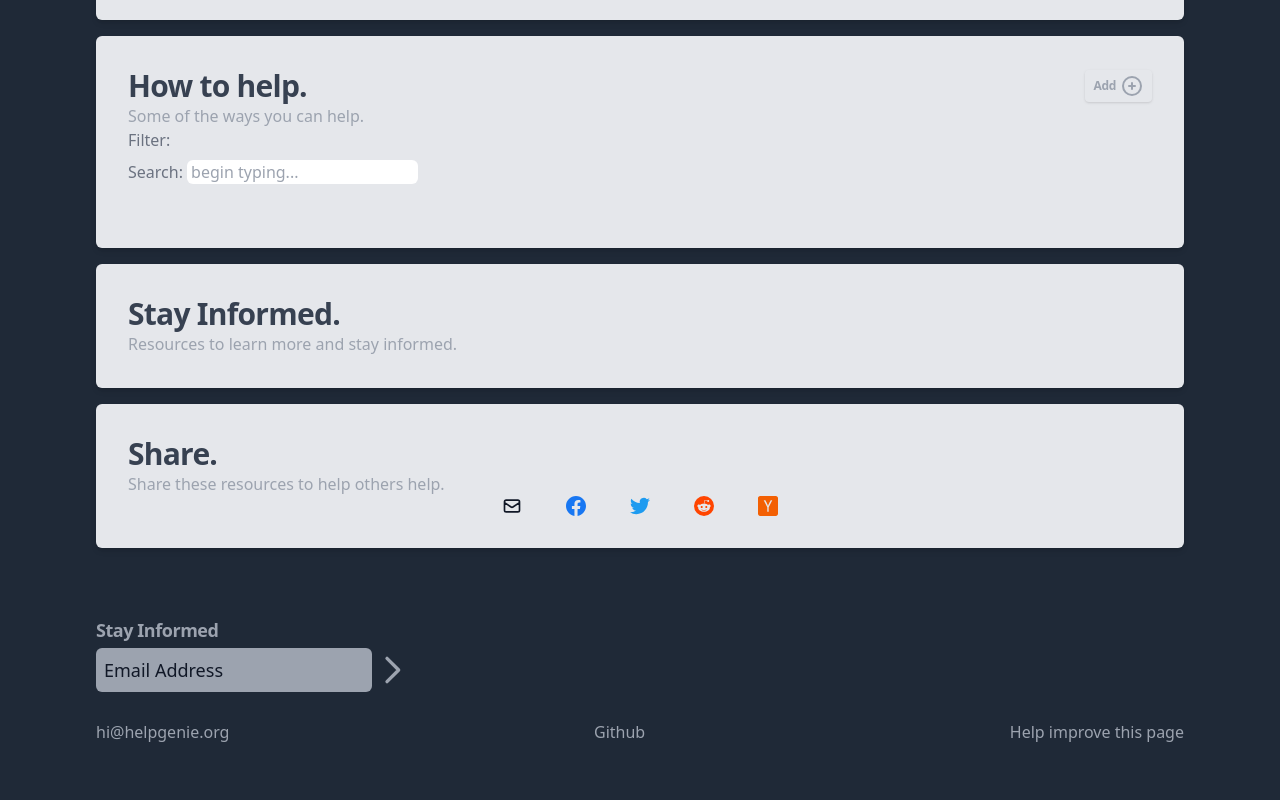
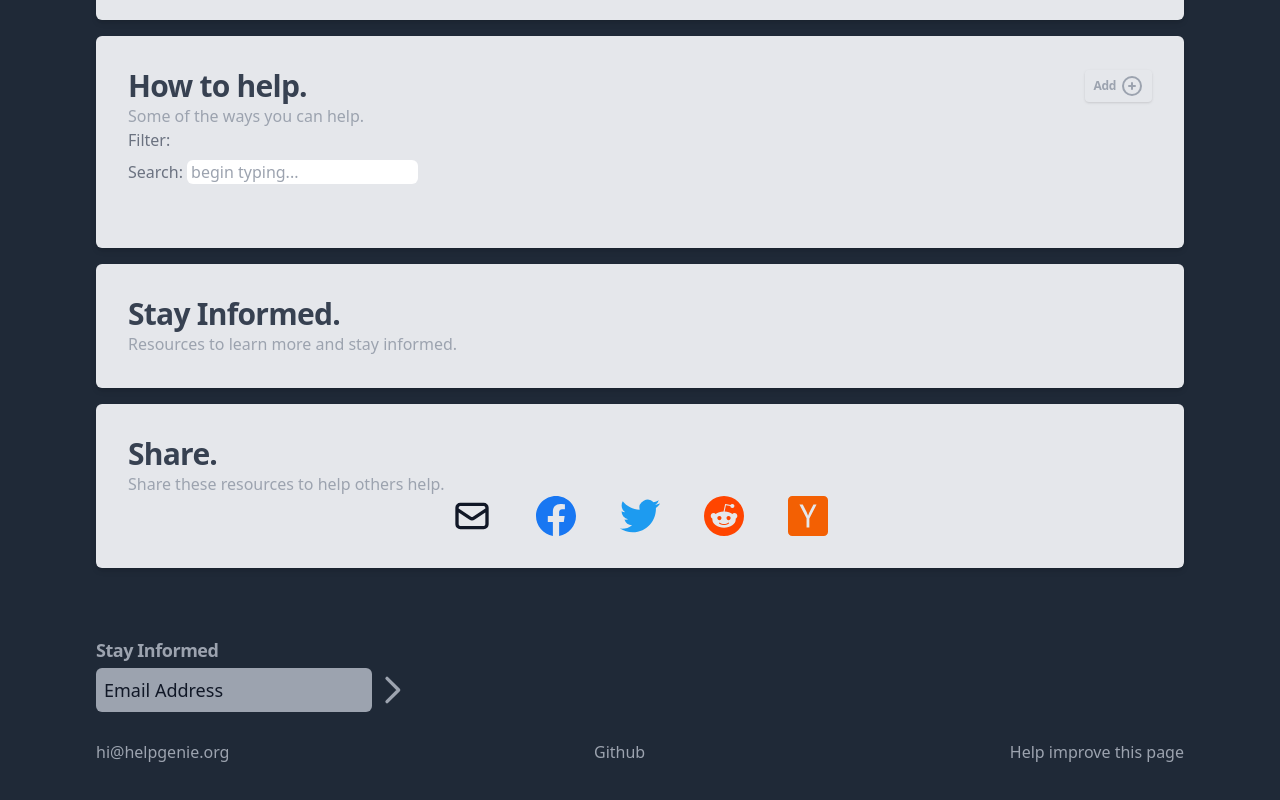
Before and after one commit to 4till2/helpgenie, a website: page dev/issue_page_template.html in a window 1280 px wide. Shown: the part 706-1506 px from the top of the page. Drawn offline with nearby package versions, Linux system fonts and the light colour scheme; files that its build step writes are made by us from their sources; a script that the page names is missing.

Commit message:
auto commit with deploy

```diff
--- a/dev/issue_page_template.html
+++ b/dev/issue_page_template.html
@@ -26,7 +26,7 @@
 
                     <p class="text-gray-400 ml-2">How to help</p>
                     <!--                    <div class="rounded flex bg-rose-200/50 text-gray-900 p-1 text-xs items-center">-->
-                    <!--                        <svg class="self-center mr-1 w-5 h-5" fill="none" stroke="currentColor" viewBox="0 0 24 24"-->
+                    <!--                        <svg class="self-center mr-1 w-5 h-5 md:w-10 md:h-10" fill="none" stroke="currentColor" viewBox="0 0 24 24"-->
                     <!--                             xmlns="http://www.w3.org/2000/svg">-->
                     <!--                            <path stroke-linecap="round" stroke-linejoin="round" stroke-width="2"-->
                     <!--                                  d="M12 9v2m0 4h.01m-6.938 4h13.856c1.54 0 2.502-1.667 1.732-3L13.732 4c-.77-1.333-2.694-1.333-3.464 0L3.34 16c-.77 1.333.192 3 1.732 3z"></path>-->
@@ -180,12 +180,12 @@
                 <div class="flex items-center justify-center space-x-3">
                     <a href="mailto:?subject=How to help The People of Ukraine!&body=https://helpgenie.org/ukraine" target="_blank"
                        class="px-4 font-semibold text-gray-200 inline-flex items-center space-x-2 rounded">
-                        <svg class="w-5 h-5 text-gray-900" fill="none" stroke="currentColor" viewBox="0 0 24 24" xmlns="http://www.w3.org/2000/svg"><path stroke-linecap="round" stroke-linejoin="round" stroke-width="2" d="M3 8l7.89 5.26a2 2 0 002.22 0L21 8M5 19h14a2 2 0 002-2V7a2 2 0 00-2-2H5a2 2 0 00-2 2v10a2 2 0 002 2z"></path></svg>
+                        <svg class="w-5 h-5 md:w-10 md:h-10 text-gray-900" fill="none" stroke="currentColor" viewBox="0 0 24 24" xmlns="http://www.w3.org/2000/svg"><path stroke-linecap="round" stroke-linejoin="round" stroke-width="2" d="M3 8l7.89 5.26a2 2 0 002.22 0L21 8M5 19h14a2 2 0 002-2V7a2 2 0 00-2-2H5a2 2 0 00-2 2v10a2 2 0 002 2z"></path></svg>
                         <!--                <span>Facebook</span>-->
                     </a>
                     <a href="https://www.facebook.com/sharer/sharer.php?u=helpgenie.org/ukraine" target="_blank"
                        class="px-4 font-semibold text-gray-200 inline-flex items-center space-x-2 rounded">
-                        <svg class="w-5 h-5 fill-current" role="img" xmlns="http://www.w3.org/2000/svg"
+                        <svg class="w-5 h-5 md:w-10 md:h-10 fill-current" role="img" xmlns="http://www.w3.org/2000/svg"
                              viewBox="0 0 24 24">
                             <path fill="#1877F2"
                                   d="M24 12.073c0-6.627-5.373-12-12-12s-12 5.373-12 12c0 5.99 4.388 10.954 10.125 11.854v-8.385H7.078v-3.47h3.047V9.43c0-3.007 1.792-4.669 4.533-4.669 1.312 0 2.686.235 2.686.235v2.953H15.83c-1.491 0-1.956.925-1.956 1.874v2.25h3.328l-.532 3.47h-2.796v8.385C19.612 23.027 24 18.062 24 12.073z"/>
@@ -194,7 +194,7 @@
                     </a>
                     <a href="https://twitter.com/share?url=helpgenie.org/ukraine&text=How%20to%20help%20Ukraine" target="_blank"
                        class="px-4 font-semibold text-gray-200 inline-flex items-center space-x-2 rounded">
-                        <svg class="w-5 h-5 fill-current" role="img" xmlns="http://www.w3.org/2000/svg"
+                        <svg class="w-5 h-5 md:w-10 md:h-10 fill-current" role="img" xmlns="http://www.w3.org/2000/svg"
                              viewBox="0 0 24 24">
                             <path fill="#1d9bf0"
                                   d="M23.953 4.57a10 10 0 01-2.825.775 4.958 4.958 0 002.163-2.723c-.951.555-2.005.959-3.127 1.184a4.92 4.92 0 00-8.384 4.482C7.69 8.095 4.067 6.13 1.64 3.162a4.822 4.822 0 00-.666 2.475c0 1.71.87 3.213 2.188 4.096a4.904 4.904 0 01-2.228-.616v.06a4.923 4.923 0 003.946 4.827 4.996 4.996 0 01-2.212.085 4.936 4.936 0 004.604 3.417 9.867 9.867 0 01-6.102 2.105c-.39 0-.779-.023-1.17-.067a13.995 13.995 0 007.557 2.209c9.053 0 13.998-7.496 13.998-13.985 0-.21 0-.42-.015-.63A9.935 9.935 0 0024 4.59z"/>
@@ -204,7 +204,7 @@
                     <a href="https://reddit.com/submit?url=helpgenie.org/ukraine&title=How%20to%20help%20Ukraine"
                        target="_blank"
                        class="px-4 font-semibold text-gray-200 inline-flex items-center space-x-2 rounded">
-                        <svg class="w-5 h-5 fill-current" role="img" viewBox="0 0 24 24"
+                        <svg class="w-5 h-5 md:w-10 md:h-10 fill-current" role="img" viewBox="0 0 24 24"
                              xmlns="http://www.w3.org/2000/svg">
                             <path fill="#ff4500"
                                   d="M12 0A12 12 0 0 0 0 12a12 12 0 0 0 12 12 12 12 0 0 0 12-12A12 12 0 0 0 12 0zm5.01 4.744c.688 0 1.25.561 1.25 1.249a1.25 1.25 0 0 1-2.498.056l-2.597-.547-.8 3.747c1.824.07 3.48.632 4.674 1.488.308-.309.73-.491 1.207-.491.968 0 1.754.786 1.754 1.754 0 .716-.435 1.333-1.01 1.614a3.111 3.111 0 0 1 .042.52c0 2.694-3.13 4.87-7.004 4.87-3.874 0-7.004-2.176-7.004-4.87 0-.183.015-.366.043-.534A1.748 1.748 0 0 1 4.028 12c0-.968.786-1.754 1.754-1.754.463 0 .898.196 1.207.49 1.207-.883 2.878-1.43 4.744-1.487l.885-4.182a.342.342 0 0 1 .14-.197.35.35 0 0 1 .238-.042l2.906.617a1.214 1.214 0 0 1 1.108-.701zM9.25 12C8.561 12 8 12.562 8 13.25c0 .687.561 1.248 1.25 1.248.687 0 1.248-.561 1.248-1.249 0-.688-.561-1.249-1.249-1.249zm5.5 0c-.687 0-1.248.561-1.248 1.25 0 .687.561 1.248 1.249 1.248.688 0 1.249-.561 1.249-1.249 0-.687-.562-1.249-1.25-1.249zm-5.466 3.99a.327.327 0 0 0-.231.094.33.33 0 0 0 0 .463c.842.842 2.484.913 2.961.913.477 0 2.105-.056 2.961-.913a.361.361 0 0 0 .029-.463.33.33 0 0 0-.464 0c-.547.533-1.684.73-2.512.73-.828 0-1.979-.196-2.512-.73a.326.326 0 0 0-.232-.095z"/>
@@ -214,7 +214,7 @@
                     <a href="https://news.ycombinator.com/submitlink?u=helpgenie.org/ukraine&t=How%20to%20help%20Ukraine"
                        target="_blank"
                        class="px-4 font-semibold text-gray-200 inline-flex items-center space-x-2 rounded">
-                        <svg class="w-5 h-5 fill-current" xmlns="http://www.w3.org/2000/svg"
+                        <svg class="w-5 h-5 md:w-10 md:h-10 fill-current" xmlns="http://www.w3.org/2000/svg"
                              enable-background="new 0 0 24 24" viewBox="0 0 24 24">
                             <path fill="#F36003"
                                   d="M24,2.571C24,1.152,22.848,0,21.429,0H2.571C1.152,0,0,1.152,0,2.571v18.857C0,22.848,1.152,24,2.571,24h18.857C22.848,24,24,22.848,24,21.429V2.571z M12.814,13.451v5.406h-1.682v-5.502L6.856,5.143h1.998c2.812,5.266,2.635,5.422,3.177,6.728c0.659-1.447,0.311-1.307,3.247-6.728h1.864l-4.329,8.309H12.814z"/>
```
Also changed, not shown: ukraine.html (+6 -6 lines), output.css.
